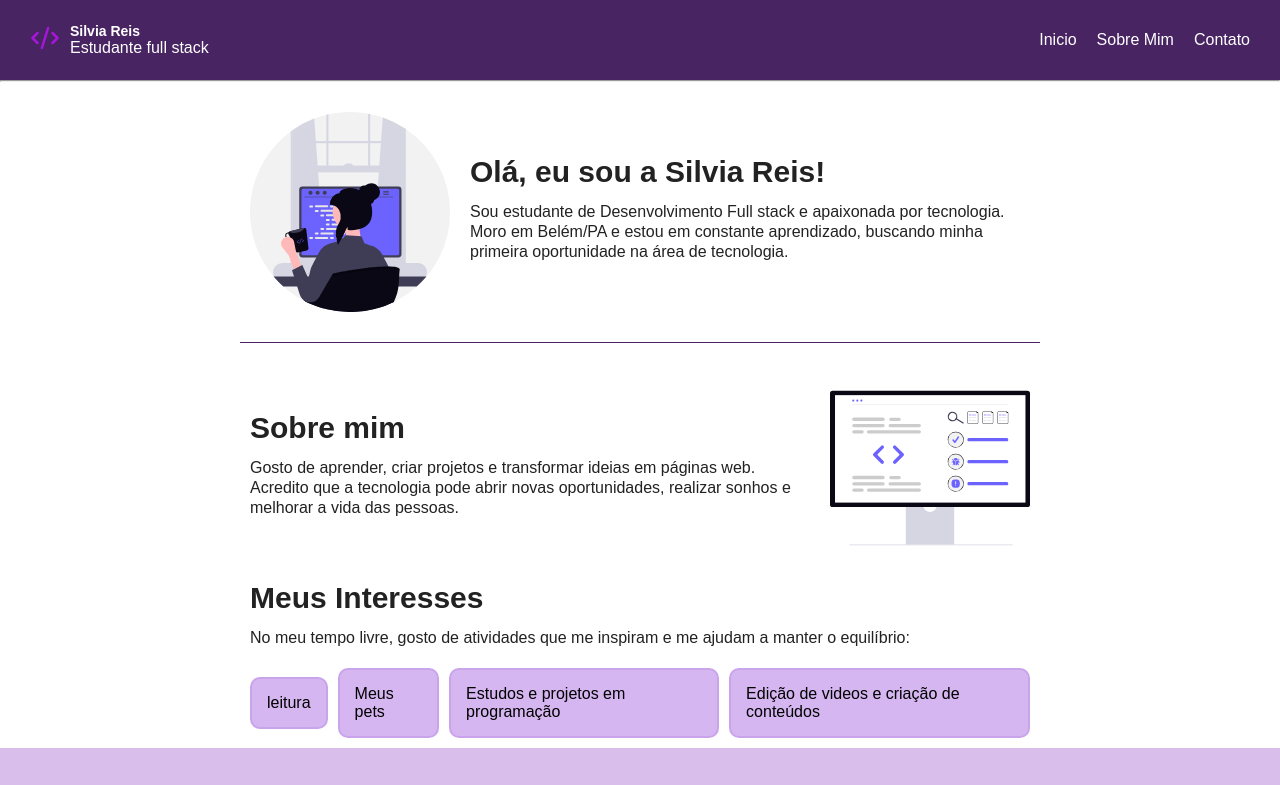
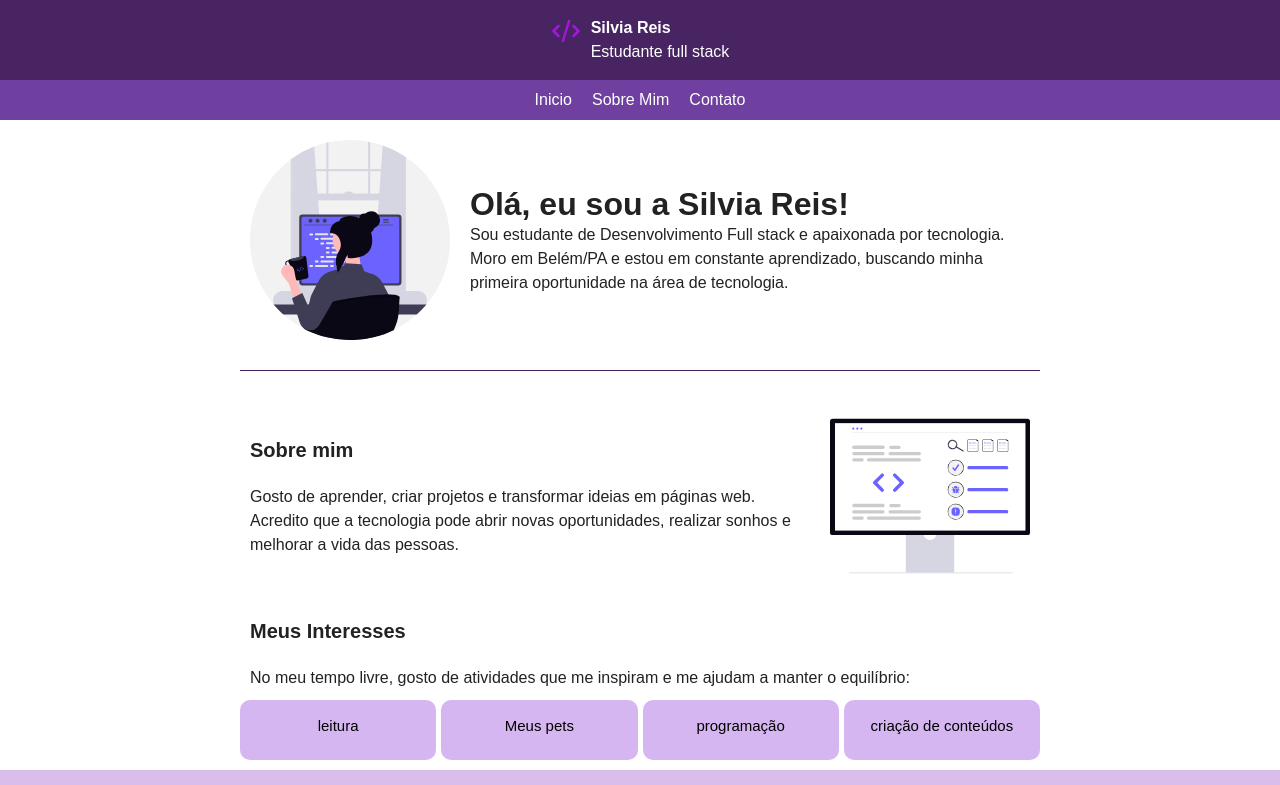
Before and after one commit to Silviareis1/perfil-senac, a plain HTML site: page index.html in a window 1280 px wide. Shown: the top 785 px of the page. Drawn offline with Linux system fonts and the light colour scheme.

Commit message:
feat: aprimora layout e tipografia da página

```diff
--- a/index.html
+++ b/index.html
@@ -13,16 +13,18 @@
       <div class="logo">
          <img src="imagens/code-xml.svg" alt="logo da página" class="logo-imagem">
          <div class="texto-logo">
-            <h1>
+            <h5>
                Silvia Reis
-            </h1>
+            </h5>
             <p>
                Estudante full stack
             </p>
          </div>
       </div>
 
-      <nav>
+   </header>
+
+   <nav class="menu-navegacao">
       <ul class="menu">
          <li>
             <a href="#inicio">Inicio</a>
@@ -35,14 +37,13 @@
          </li>
       </ul>
    </nav>
-   </header>
-   <hr>
+
    <main>
       <section class="hero" id="inicio">
          <img src="imagens/programmer.svg" alt="" class="img-hero">
 
          <div class="texto">
-            <h2 class="sub-title">Olá, eu sou a Silvia Reis!</h2>
+            <h1>Olá, eu sou a Silvia Reis!</h1>
             <p>
                Sou estudante de Desenvolvimento Full stack e apaixonada por tecnologia.
                Moro em Belém/PA e estou em constante aprendizado, buscando minha
@@ -80,10 +81,8 @@
             </p>
          </div>
 
-
-
       </section>
-      <div class="card container">
+      <div class="card">
          <div class="conteudo">
             <p>
                leitura
@@ -96,13 +95,13 @@
 
          <div class="conteudo">
             <p>
-               Estudos e projetos em programação
+              programação
             </p>
          </div>
 
          <div class="conteudo">
             <p>
-               Edição de videos e criação de conteúdos
+               criação de conteúdos
             </p>
          </div>
 
--- a/style.css
+++ b/style.css
@@ -4,19 +4,24 @@
    box-sizing: border-box;
    font-family: sans-serif;
 }
-html{
-   scroll-behavior: smooth ;
+
+html {
+   font-size: 62.5%;
+   scroll-behavior: smooth;
 }
 
 section,
 footer {
-   scroll-margin-top: 80px;
+   scroll-margin-top: 120px;
 }
 
 body {
+   font-size: 1.6rem;
+   line-height: 1.5;
    min-height: 100vh;
    display: flex;
    flex-direction: column;
+   padding-top: 120px;
 }
 
 :root {
@@ -43,18 +48,42 @@ body {
 
 header {
    display: flex;
-   justify-content: space-between;
+   justify-content: center;
    align-items: center;
-  height: 80px;
+   height: 80px;
    padding: 30px;
    background-color: var(--cor-primaria);
    color: var(--cor-texto-claro);
-   position: sticky;
+   position: fixed;
    top: 0;
+   left: 0;
+   width: 100%;
+   z-index: 1000;
 }
 
 h1 {
-   font-size: 14px;
+   font-size: 3.2rem;
+   line-height: 1.2;
+}
+h3 {
+   font-size: 2rem;
+}
+h4 {
+   font-size: 1.8rem;
+}
+h5 {
+   font-size: 1.6rem;
+}
+p,
+.menu a,
+address {
+   font-size: 1.6rem;
+}
+small {
+   font-size: 1.4rem;
+}
+.conteudo p {
+   font-size: 1.5rem;
 }
 
 .logo {
@@ -70,7 +99,22 @@ h1 {
 
 .menu {
    display: flex;
+   justify-content: center;
+   align-items: center;
    gap: 20px;
+}
+
+.menu-navegacao {
+   position: fixed;
+   top: 80px;
+   left: 0;
+   width: 100%;
+   height: 40px;
+   display: flex;
+   justify-content: center;
+   align-items: center;
+   background-color: var(--cor-secundaria);
+   z-index: 999;
 }
 
 .menu li {
@@ -82,63 +126,73 @@ h1 {
    text-decoration: none;
    color: var(--cor-texto-claro);
 }
+
 main {
    width: 800px;
    max-width: 100%;
    flex: 1;
    margin: 0 auto;
-   /* border: 1px solid red; */
 }
-.hero{
+
+.hero {
    display: flex;
    padding: 10px;
    justify-content: space-between;
    align-items: center;
-    margin-top: 20px;
+   margin-top: 10px;
 }
 
-.hero .img-hero{
+.hero .img-hero {
    width: 200px;
    margin-right: 20px;
 }
-.texto{
-   line-height: 20px;
+
+.texto {
+   line-height: 1.5;
    color: var(--cor-texto);
 }
-.sub-title{
+
+.sub-title {
    margin-bottom: 20px;
-   font-size: 30px;
+   font-size: 2rem;
 }
-.container{
+
+.container {
    display: flex;
-   /* flex-direction: column; */
    padding: 10px;
    justify-content: space-between;
    align-items: center;
 }
-.container img{
+
+.container img {
    width: 200px;
    height: 200px;
    margin-left: 20px;
-  }
-.card{
+}
+
+.card {
    display: flex;
    justify-content: space-between;
-   gap: 10px;
+   gap: 5px;
    flex: 1;
-   /* flex-wrap: wrap; */
+   flex-wrap: nowrap;
+   margin-bottom: 10px;
 }
-.conteudo{
-   border: 2px solid var(--cor-borda);
+
+.conteudo {
    border-radius: 10px;
    padding: 15px;
    gap: 5px;
    background-color: var(--cor-lilas-claro);
+   flex-basis: 100px;
+   flex-grow: 1;
+   text-align: center;
+   height: 60px;
 }
 
 /* RODAPÉ */
 .rodape {
- background-color: var(--cor-fundo-rodape);
+   background-color: var(--cor-fundo-rodape);
    color: var(--cor-primaria);
    padding: 40px 20px 20px;
 }
@@ -164,7 +218,7 @@ main {
 .coluna a {
    color: var(--cor-texto);
    text-decoration: none;
-  }
+}
 
 .coluna a:hover {
    color: var(--cor-secundaria);
```
Lines whose indentation alone changed are shown as unchanged.
